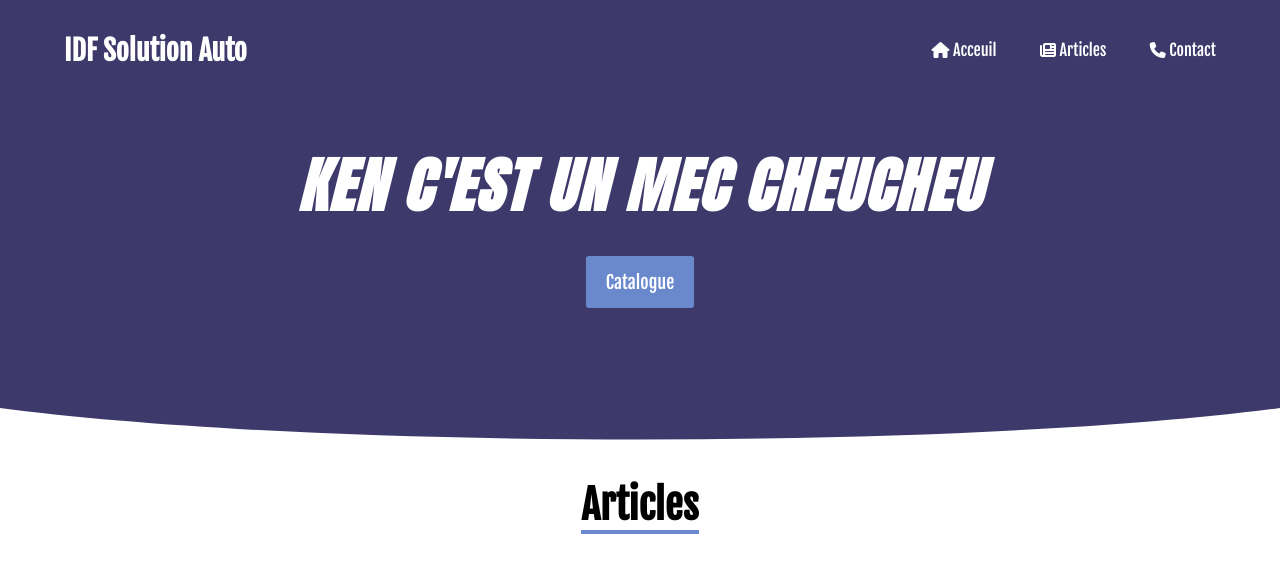
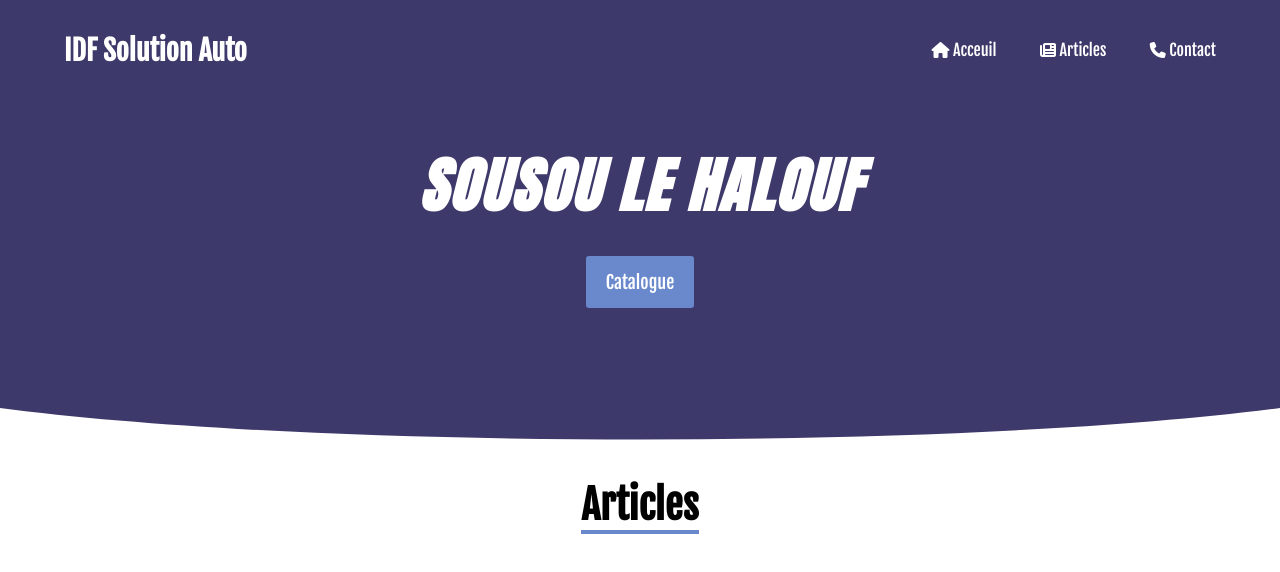
Before and after one commit to MHDAyoub/site-web, a plain HTML site: page index.html in a window 1280 px wide. Drawn offline with nearby package versions, Linux system fonts and the light colour scheme.

Commit message:
sousou le halouf

```diff
--- a/index.html
+++ b/index.html
@@ -37,7 +37,7 @@
                     </div>
                 </div>
                 <div class="header__slogan">
-                    <h1 class="h__slogan--title"> Ken c'est un mec cheucheu </h1>
+                    <h1 class="h__slogan--title"> Sousou le halouf </h1>
                     <a href="" class="h__slogan--btn">Catalogue</a>
                 </div>
             </div>
```
